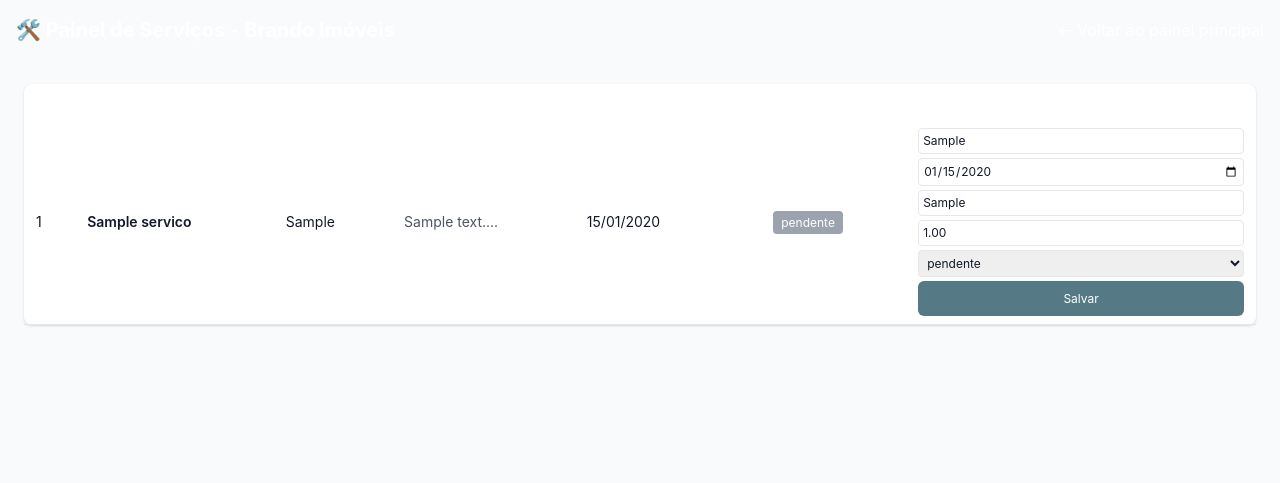
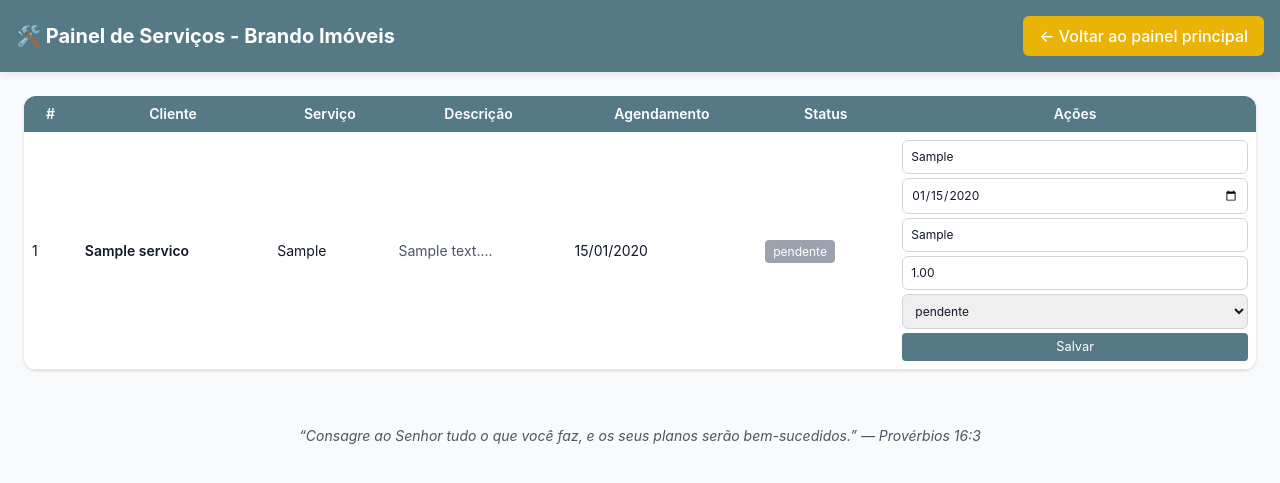
Before and after one commit to WilsonNous/brando-imoveis, a Flask app: template templates/admin_servicos.html in a window 1280 px wide. Shown: the top 483 px of the page. Run offline with Flask 3, Linux system fonts and the light colour scheme; the template is opened without the code that fills it: values that come from a table or form of the project are taken from there, others are empty; tables that the repository leaves empty hold one stand-in row (values such as "Sample post").

Commit message:
Update admin_servicos.html

```diff
--- a/templates/admin_servicos.html
+++ b/templates/admin_servicos.html
@@ -4,18 +4,27 @@
   <meta charset="UTF-8" />
   <meta name="viewport" content="width=device-width, initial-scale=1.0" />
   <title>Admin - Serviços | Brando Imóveis</title>
+
   <link href="https://cdn.jsdelivr.net/npm/tailwindcss@2.2.19/dist/tailwind.min.css" rel="stylesheet" />
   <link href="/static/css/main.css" rel="stylesheet" />
+
+  <meta name="author" content="Brando Imóveis - CRECI 61150" />
+  <meta name="description" content="Painel administrativo de serviços Brando Imóveis | CRECI 61150 | Rua Intendente Antônio Damasco, 2330 - Ratones / Florianópolis." />
 </head>
+
 <body class="bg-gray-50 text-gray-900">
-  <header class="bg-brand text-white p-4 flex justify-between items-center">
+
+  <!-- HEADER -->
+  <header class="header-bar flex justify-between items-center px-6">
     <h1 class="text-xl font-bold">🛠️ Painel de Serviços - Brando Imóveis</h1>
-    <a href="/admin" class="btn-outline">← Voltar ao painel principal</a>
+    <a href="/admin" class="btn-admin-sec">← Voltar ao painel principal</a>
   </header>
 
+  <!-- CONTEÚDO -->
   <main class="max-w-7xl mx-auto p-6">
-    <table class="min-w-full bg-white rounded-lg shadow text-sm">
-      <thead class="bg-brand text-white">
+    <div class="bg-white rounded-xl shadow overflow-hidden">
+      <table class="min-w-full table-brand text-sm">
+        <thead>
           <tr>
             <th class="py-2 px-3">#</th>
             <th class="py-2 px-3">Cliente</th>
@@ -28,7 +37,7 @@
         </thead>
         <tbody>
           {% for s in servicos %}
-        <tr class="border-b hover:bg-gray-50">
+          <tr>
             <td class="py-2 px-3">{{ s.id }}</td>
             <td class="py-2 px-3 font-semibold">{{ s.nome_cliente }}</td>
             <td class="py-2 px-3">{{ s.tipo_servico }}</td>
@@ -36,28 +45,36 @@
             <td class="py-2 px-3">{{ s.data_agendamento.strftime('%d/%m/%Y') if s.data_agendamento else '-' }}</td>
             <td class="py-2 px-3">
               <span class="px-2 py-1 rounded text-white text-xs
-              {% if s.status == 'pendente' %}bg-gray-400{% elif s.status == 'andamento' %}bg-yellow-500{% else %}bg-green-600{% endif %}">
+                {% if s.status == 'pendente' %}bg-gray-400
+                {% elif s.status == 'andamento' %}bg-yellow-500
+                {% else %}bg-green-600{% endif %}">
                 {{ s.status }}
               </span>
             </td>
             <td class="py-2 px-3">
               <form method="POST" action="/admin/servicos/update/{{ s.id }}" class="grid grid-cols-1 gap-1">
-              <input name="responsavel" placeholder="Responsável" value="{{ s.responsavel or '' }}" class="border p-1 rounded text-xs" />
-              <input name="data_agendamento" type="date" value="{{ s.data_agendamento.strftime('%Y-%m-%d') if s.data_agendamento else '' }}" class="border p-1 rounded text-xs" />
-              <input name="materiais" placeholder="Materiais" value="{{ s.materiais or '' }}" class="border p-1 rounded text-xs" />
-              <input name="custo" placeholder="Custo" value="{{ s.custo or '' }}" class="border p-1 rounded text-xs" />
-              <select name="status" class="border p-1 rounded text-xs">
+                <input name="responsavel" placeholder="Responsável" value="{{ s.responsavel or '' }}" class="field text-xs" />
+                <input name="data_agendamento" type="date" value="{{ s.data_agendamento.strftime('%Y-%m-%d') if s.data_agendamento else '' }}" class="field text-xs" />
+                <input name="materiais" placeholder="Materiais" value="{{ s.materiais or '' }}" class="field text-xs" />
+                <input name="custo" placeholder="Custo" value="{{ s.custo or '' }}" class="field text-xs" />
+                <select name="status" class="field text-xs">
                   <option {% if s.status=='pendente' %}selected{% endif %}>pendente</option>
                   <option {% if s.status=='andamento' %}selected{% endif %}>andamento</option>
                   <option {% if s.status=='concluido' %}selected{% endif %}>concluido</option>
                 </select>
-              <button class="btn-brand text-xs py-1">Salvar</button>
+                <button class="btn-small">Salvar</button>
               </form>
             </td>
           </tr>
           {% endfor %}
         </tbody>
       </table>
+    </div>
   </main>
+
+  <!-- RODAPÉ -->
+  <footer class="text-center text-sm text-gray-600 mt-8 italic">
+    “Consagre ao Senhor tudo o que você faz, e os seus planos serão bem-sucedidos.” — Provérbios 16:3
+  </footer>
 </body>
 </html>
```
Lines whose indentation alone changed are shown as unchanged.
